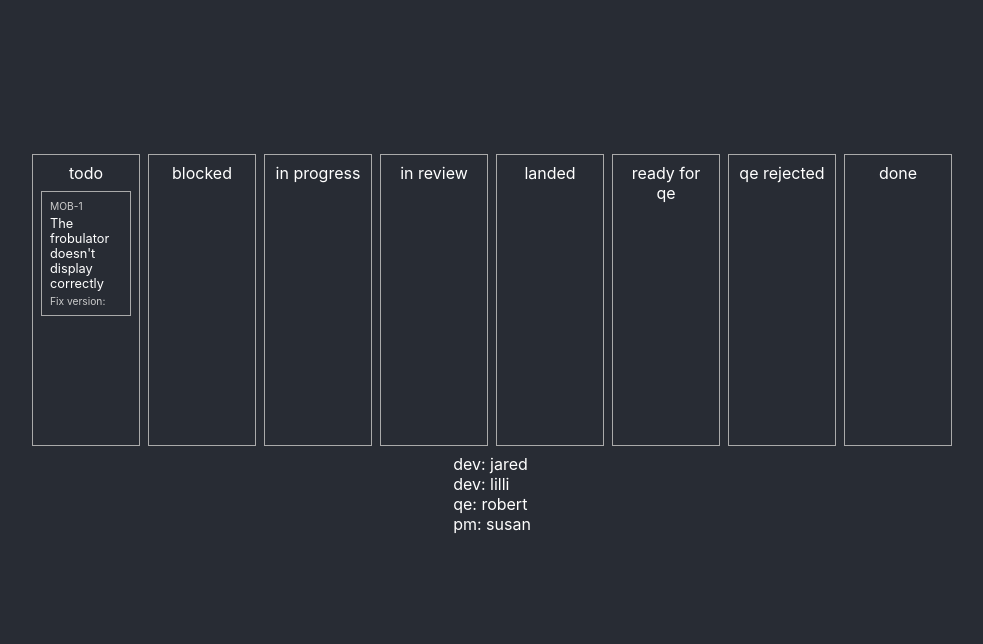
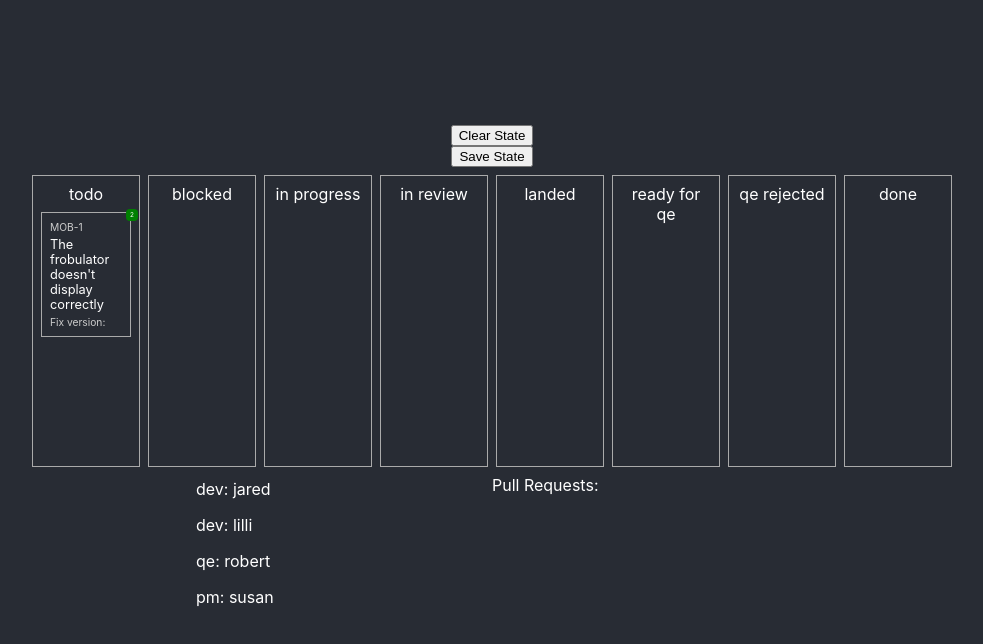
Before and after one commit to jaredly/gitflow-fix, a React app: page / in a window 1280 px wide. Shown: the top 644 px of the page, without its empty margins (148-1131 px from the left). Built offline with nearby package versions, Linux system fonts and the light colour scheme.

Commit message:
actions badges

```diff
--- a/src/App.js
+++ b/src/App.js
@@ -27,14 +27,16 @@ const styles = {
   },
 };
 
-const Ticket = ({ ticket, onSelect, selection }) => {
+const Ticket = ({ ticket, onSelect, selection, state }) => {
   return (
     <div
       onClick={onSelect}
       style={{
         border: "1px solid #aaa",
+        cursor: "pointer",
         padding: "8px",
         fontSize: "80%",
+        position: "relative",
         boxShadow:
           selection &&
           selection.type === "ticket" &&
@@ -48,6 +50,10 @@ const Ticket = ({ ticket, onSelect, selection }) => {
       {ticket.title}
       <Strut size={4} />
       <div style={styles.label}>Fix version: {ticket.fixVersion}</div>
+      <ActionsBadge
+        state={state}
+        selection={{ type: "ticket", ticket: ticket.id }}
+      />
     </div>
   );
 };
@@ -73,6 +79,7 @@ function Columns({ state, setSelection, selection }) {
               .filter(ticket => ticket.status === status)
               .map(ticket => (
                 <Ticket
+                  state={state}
                   selection={selection}
                   key={ticket.id}
                   ticket={ticket}
@@ -154,7 +161,7 @@ const Actor = ({
   //   return null;
   // }
   return (
-    <div style={{ alignItems: "flex-start" }}>
+    <div style={{ alignItems: "flex-start", padding: 4 }}>
       <div
         style={{
           flexDirection: "row",
@@ -178,13 +185,15 @@ const Actor = ({
           </div>
         ))}
       </div>
-      <div></div>
+      <div style={{ marginTop: 8 }}>
         {actor.type === "dev"
           ? actor.env.localBranches.map(branch => (
               <div
                 key={branch.name}
                 style={{
                   padding: 4,
+                  cursor: "pointer",
+                  position: "relative",
                   backgroundColor:
                     selection &&
                     selection.type === "branch" &&
@@ -201,17 +210,25 @@ const Actor = ({
                 }}
               >
                 {branch.name}
+                <ActionsBadge
+                  state={state}
+                  selection={{
+                    type: "branch",
+                    branch: branch.name,
+                    owner: actor.name,
+                  }}
+                />
               </div>
             ))
           : null}
       </div>
+    </div>
   );
 };
 
-const Actions = ({ state, selection, setSelection, takeAction }) => {
-  const actions = actionsForSelection(state, selection); // todo include release & ci actions
+const Actors = ({ state, actions, selection, setSelection, takeAction }) => {
   return (
-    <div style={{ height: 200, overflow: "auto" }}>
+    <div style={{ height: 200, minWidth: 300, overflow: "auto" }}>
       {state.actors.map(actor => (
         <Actor
           setSelection={setSelection}
@@ -237,6 +254,8 @@ const reducer = (state: State, { action, who }) => {
   return state;
 };
 
+const KEY = "gitflow-state";
+
 const logger = inner => (state, action) => {
   const newState = inner(state, action);
   console.log(action);
@@ -244,23 +263,123 @@ const logger = inner => (state, action) => {
   return newState;
 };
 
+const getInitialState = () => {
+  const raw = localStorage.getItem(KEY);
+  if (!raw) {
+    return initialState;
+  }
+  return JSON.parse(raw);
+};
+
+const clearState = () => {
+  localStorage.removeItem(KEY);
+};
+
+const saveState = state => {
+  localStorage.setItem(KEY, JSON.stringify(state));
+};
+
+const prAction = pr => action =>
+  action.type === "pr" && action.pr === pr.number;
+
+const branchActionFilter = branch => action =>
+  action.type === "branch" && action.branch === branch.name;
+
+const ActionsBadge = ({ state, selection }) => {
+  const applicable = actionsForSelection(state, selection).length;
+  if (!applicable) {
+    return null;
+  }
+  return (
+    <div
+      style={{
+        padding: "2px 4px",
+        fontSize: "50%",
+        backgroundColor: "green",
+        borderRadius: 4,
+        position: "absolute",
+        top: -4,
+        right: -8,
+      }}
+    >
+      {applicable}
+    </div>
+  );
+};
+
+const PullRequests = ({
+  actions,
+  setSelection,
+  selection,
+  state,
+  takeAction,
+}) => {
+  return (
+    <div style={{ minWidth: 300 }}>
+      Pull Requests:
+      <div>
+        {state.pullRequests.map(pr => (
+          <div
+            key={pr.number}
+            onClick={() => setSelection({ type: "pr", pr: pr.number })}
+            style={{
+              position: "relative",
+              padding: 4,
+              cursor: "pointer",
+              backgroundColor:
+                selection &&
+                selection.type === "pr" &&
+                selection.pr === pr.number
+                  ? "#666"
+                  : "",
+            }}
+          >
+            {pr.summary}
+            <ActionsBadge
+              state={state}
+              selection={{ type: "pr", pr: pr.number }}
+            />
+          </div>
+        ))}
+      </div>
+    </div>
+  );
+};
+
 function App() {
-  const [state, dispatch] = React.useReducer(logger(reducer), initialState);
+  const [state, dispatch] = React.useReducer(
+    logger(reducer),
+    getInitialState(),
+  );
   console.log("state", state);
   const [selection, setSelection] = React.useState(null);
+  const actions = actionsForSelection(state, selection); // todo include release & ci actions
   return (
     <div className="App">
+      <button onClick={clearState}>Clear State</button>
+      <button onClick={() => saveState(state)}>Save State</button>
       <Columns
         state={state}
         setSelection={setSelection}
         selection={selection}
       />
-      <Actions
+      <div style={{ flexDirection: "row" }}>
+        <Actors
           setSelection={setSelection}
           state={state}
+          actions={actions}
           selection={selection}
           takeAction={dispatch}
         />
+        <Strut size={32} />
+        <PullRequests
+          setSelection={setSelection}
+          state={state}
+          actions={actions}
+          selection={selection}
+          takeAction={dispatch}
+        />
+      </div>
     </div>
   );
 }
```
Lines whose indentation alone changed are shown as unchanged.
